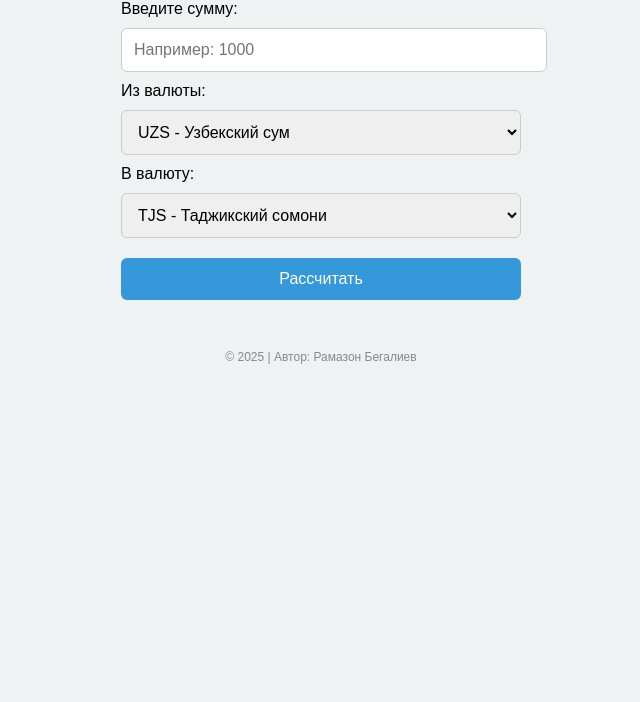
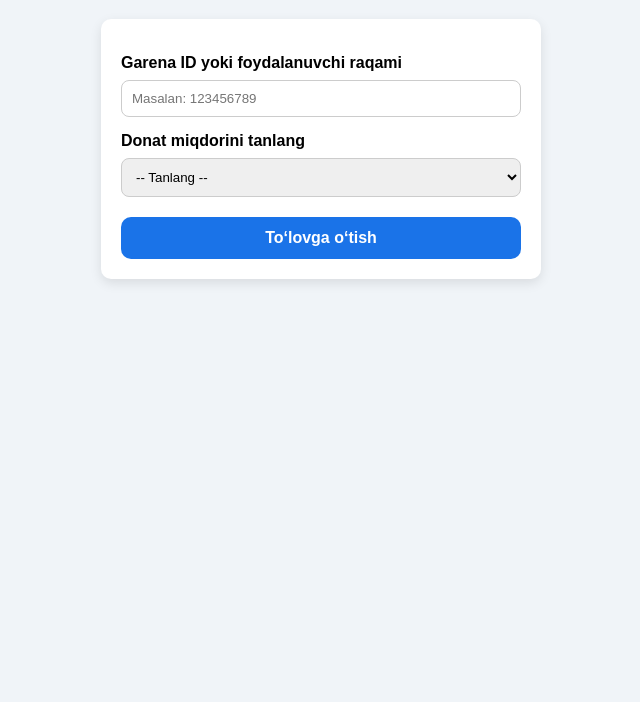
Before and after one commit to begaliev2010/Valyuta_hisoblagich, a plain HTML site: page index.html in a window 1280 px wide. Shown: the part 98-800 px from the top of the page, without its empty margins (319-959 px from the left). Drawn offline with Linux system fonts and the light colour scheme.

Commit message:
Update index.html

```diff
--- a/index.html
+++ b/index.html
@@ -1,107 +1,106 @@
 <!DOCTYPE html>
 <html lang="ru">
 <head>
-  <meta charset="UTF-8">
-  <title>Конвертер валют</title>
+  <meta charset="UTF-8" />
+  <meta name="viewport" content="width=device-width, initial-scale=1" />
+  <title>Garena Donat - WoopPay orqali</title>
   <style>
     body {
       font-family: Arial, sans-serif;
-      background: #eef2f3;
-      padding: 30px;
-      max-width: 400px;
-      margin: auto;
-    }
-    h2 {
-      color: #2c3e50;
+      background-color: #f0f4f8;
+      padding: 20px;
       text-align: center;
     }
-    select, input, button {
+    h1 {
+      color: #1a73e8;
+    }
+    form {
+      background: white;
+      max-width: 400px;
+      margin: 30px auto;
+      padding: 20px;
+      border-radius: 10px;
+      box-shadow: 0 4px 12px rgba(0,0,0,0.1);
+      text-align: left;
+    }
+    label {
+      font-weight: bold;
+      display: block;
+      margin-top: 15px;
+    }
+    input, select {
+      width: 100%;
+      padding: 10px;
+      margin-top: 8px;
+      border: 1px solid #ccc;
+      border-radius: 8px;
+      box-sizing: border-box;
+    }
+    button {
+      margin-top: 20px;
       width: 100%;
       padding: 12px;
-      margin: 10px 0;
+      background-color: #1a73e8;
+      color: white;
+      font-weight: bold;
+      border: none;
+      border-radius: 10px;
+      cursor: pointer;
       font-size: 16px;
-      border: 1px solid #ccc;
-      border-radius: 6px;
-    }
-    button {
-      background-color: #3498db;
-      color: white;
-      border: none;
-      cursor: pointer;
     }
     button:hover {
-      background-color: #2980b9;
-    }
-    .result {
-      font-size: 18px;
-      font-weight: bold;
-      color: #2c3e50;
-      margin-top: 15px;
-      text-align: center;
-    }
-    .footer {
-      margin-top: 40px;
-      text-align: center;
-      font-size: 12px;
-      color: #888;
+      background-color: #155ab6;
     }
   </style>
 </head>
 <body>
-  <h2>Конвертер валют</h2>
 
-  <label>Введите сумму:</label>
-  <input type="number" id="amount" placeholder="Например: 1000">
+<h1>💎 Garena Donat - WoopPay orqali</h1>
 
-  <label>Из валюты:</label>
-  <select id="from">
-    <option value="UZS">UZS - Узбекский сум</option>
-    <option value="TJS">TJS - Таджикский сомони</option>
-    <option value="USD">USD - Доллар США</option>
-    <option value="RUB">RUB - Российский рубль</option>
+<form id="donatForm">
+  <label for="garenaId">Garena ID yoki foydalanuvchi raqami</label>
+  <input type="text" id="garenaId" name="garenaId" placeholder="Masalan: 123456789" required />
+
+  <label for="amount">Donat miqdorini tanlang</label>
+  <select id="amount" name="amount" required>
+    <option value="">-- Tanlang --</option>
+    <option value="1">100 almaz - 1 USD</option>
+    <option value="3">310 almaz - 3 USD</option>
+    <option value="5">520 almaz - 5 USD</option>
+    <option value="10">1060 almaz - 10 USD</option>
   </select>
 
-  <label>В валюту:</label>
-  <select id="to">
-    <option value="TJS">TJS - Таджикский сомони</option>
-    <option value="UZS">UZS - Узбекский сум</option>
-    <option value="USD">USD - Доллар США</option>
-    <option value="RUB">RUB - Российский рубль</option>
-  </select>
+  <button type="submit">To‘lovga o‘tish</button>
+</form>
+<script>
+  document.getElementById('donatForm').addEventListener('submit', function(event) {
+    event.preventDefault();
 
-  <button onclick="convert()">Рассчитать</button>
+    const garenaId = document.getElementById('garenaId').value.trim();
+    const amount = document.getElementById('amount').value;
 
-  <div class="result" id="result"></div>
+    if (!garenaId) {
+      alert('Iltimos, Garena ID ni kiriting!');
+      return;
+    }
+    if (!amount) {
+      alert('Iltimos, donat miqdorini tanlang!');
+      return;
+    }
 
-  <div class="footer">
-    © 2025 | Автор: Рамазон Бегалиев
-  </div>
+    // WoopPay telefon raqami (to‘lov qabul qiluvchi)
+    const woopayNumber = '992031831212'; // Siz bergan raqam
 
-  <script>
-    async function convert() {
-      const amount = document.getElementById("amount").value;
-      const from = document.getElementById("from").value;
-      const to = document.getElementById("to").value;
+    // To‘lov tavsifi
+    const description = encodeURIComponent(`Garena ID: ${garenaId}, Donat: ${amount} USD`);
 
-      if (from === to) {
-        document.getElementById("result").innerText = "Пожалуйста, выберите разные валюты.";
-        return;
-      }
+    // WoopPay to‘lov URL (misol uchun) - asl WoopPay API dokumentatsiyasiga qarab o‘zgartiring
+    const payUrl = `https://woopay.tj/pay?phone=${woopayNumber}&amount=${amount}&desc=${description}`;
 
-      try {
-        const res = await fetch(`https://api.exchangerate.host/convert?from=${from}&to=${to}&amount=${amount}`);
-        const data = await res.json();
+    // Foydalanuvchini to‘lov sahifasiga yo‘naltirish
+    window.location.href = payUrl;
+  });
+</script>
 
-        if (data.result) {
-          document.getElementById("result").innerText =
-            `${amount} ${from} ≈ ${data.result.toFixed(2)} ${to}`;
-        } else {
-          document.getElementById("result").innerText = "Ошибка при получении данных.";
-        }
-      } catch (error) {
-        document.getElementById("result").innerText = "Нет соединения с интернетом.";
-      }
-    }
-  </script>
 </body>
 </html>
```
